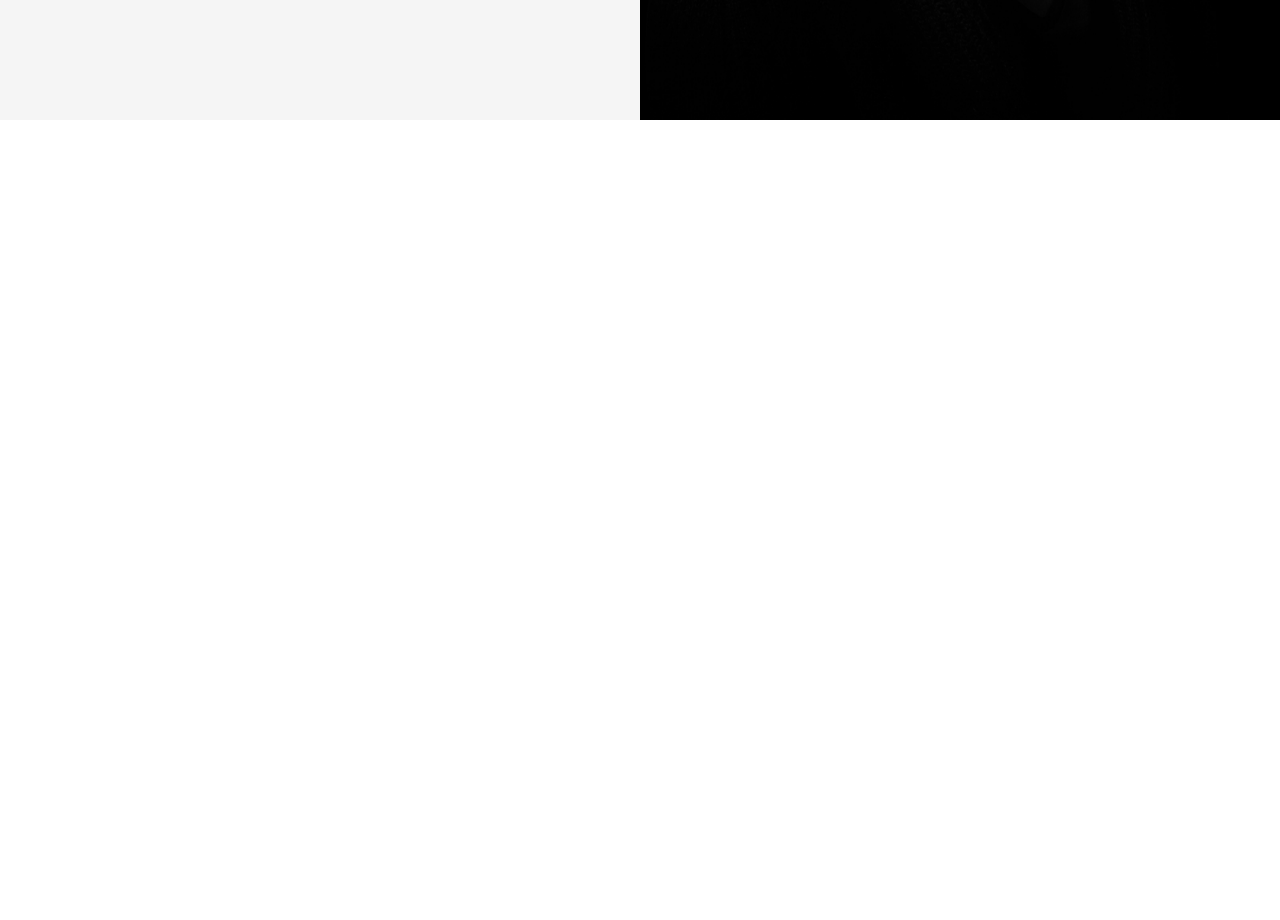
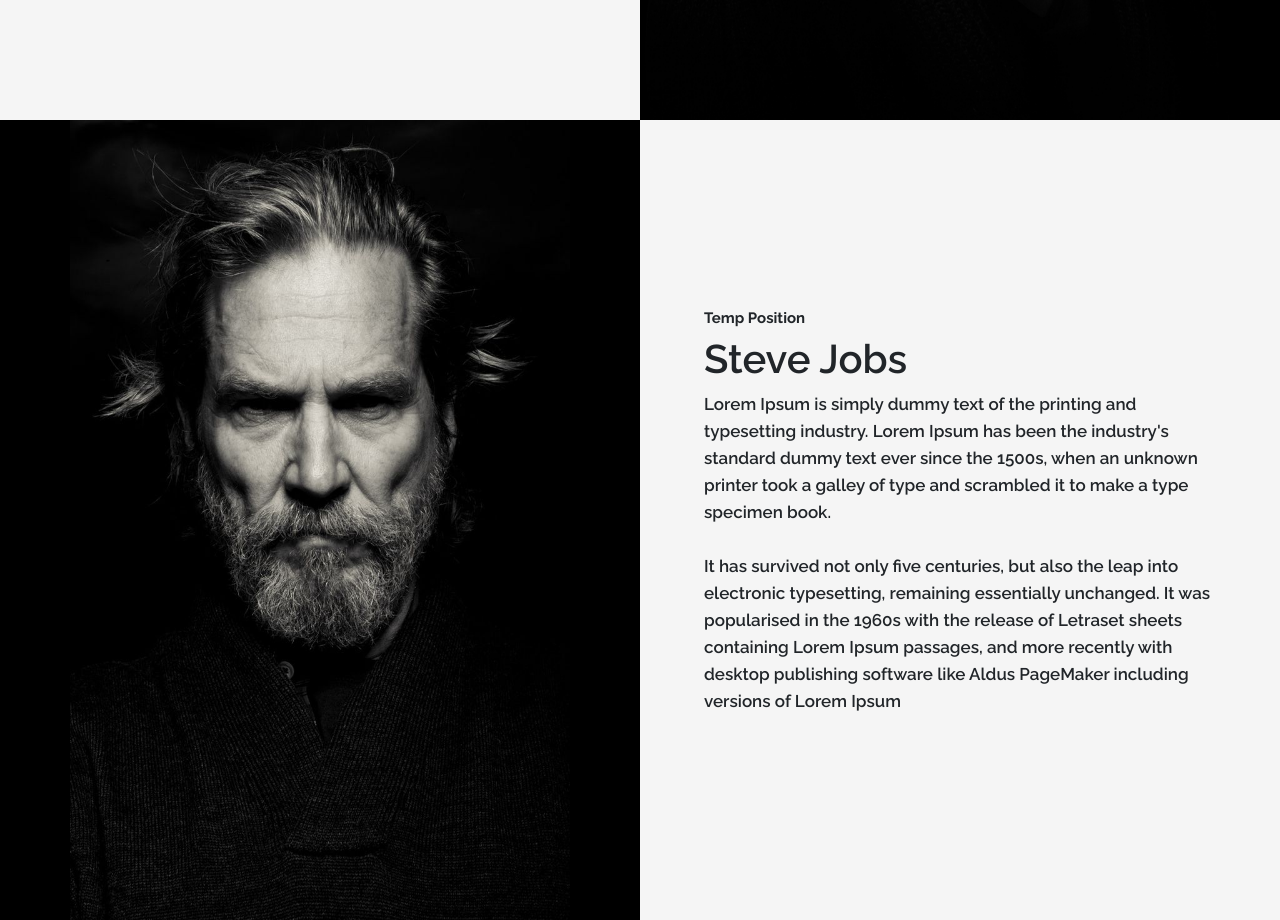
Before and after one commit to J-and-G/OfficialWebsite, a React (Create React App) app: page / in a window 1280 px wide. Shown: the part 3080-4000 px from the top of the page. Before the commit the page ends 3200 px from the top, so only its background shows below. Built offline with nearby package versions, Linux system fonts and the light colour scheme.

Commit message:
Added third person

```diff
--- a/src/components/Team/Team.js
+++ b/src/components/Team/Team.js
@@ -3,6 +3,7 @@ import Header from "../Header/Header";
 import './team.css';
 import abhi from "../../assets/abhi.png";
 import shikhar from "../../assets/shikhar.png";
+import temp from "../../assets/temp.jpg";
 
 
 class About extends Component {
@@ -10,7 +11,7 @@ class About extends Component {
   render() {
     return (
         <div class="team-list">
-            <section id="abhi" class="team-member-container">
+            <section id="member-1" class="team-member-container">
               <img src={abhi} class="image-poster" alt="developer" />
               <div class="text-container">
                 <div class="text-details">
@@ -19,11 +20,11 @@ class About extends Component {
                   <p>Lorem Ipsum is simply dummy text of the printing and typesetting industry. Lorem Ipsum has been the industry's standard dummy text ever since the 1500s,
                     when an unknown printer took a galley of type and scrambled it to make a type specimen book.
                     <br /><br />It has survived not only five centuries, but also the leap into electronic typesetting, remaining essentially unchanged. It was popularised in the 1960s with the release of Letraset sheets containing Lorem Ipsum passages, and more recently with desktop publishing software like Aldus PageMaker including versions of Lorem Ipsum</p>
-                </div>w
+                </div>
               </div>
             </section>
 
-            <section id="shikhar" class="team-member-container">
+            <section id="member-2" class="team-member-container">
               <div class="text-container">
                 <div class="text-details">
                   <h3>Application Devloper</h3>
@@ -35,6 +36,21 @@ class About extends Component {
               </div>
               <img src={shikhar} class="image-poster" alt="developer" />
             </section>
+
+            <section id="member-3" class="team-member-container">
+              <div class="image-container">
+                <img src={temp} class="temp-poster" alt="developer" />
+              </div>
+              <div class="text-container">
+                <div class="text-details">
+                  <h3>Temp Position</h3>
+                  <h1> Steve Jobs</h1>
+                  <p>Lorem Ipsum is simply dummy text of the printing and typesetting industry. Lorem Ipsum has been the industry's standard dummy text ever since the 1500s,
+                    when an unknown printer took a galley of type and scrambled it to make a type specimen book.
+                    <br /><br />It has survived not only five centuries, but also the leap into electronic typesetting, remaining essentially unchanged. It was popularised in the 1960s with the release of Letraset sheets containing Lorem Ipsum passages, and more recently with desktop publishing software like Aldus PageMaker including versions of Lorem Ipsum</p>
+                </div>
+              </div>
+            </section>
         </div>
 
     );
--- a/src/components/Team/team.css
+++ b/src/components/Team/team.css
@@ -13,6 +13,19 @@
     flex: 1;
 }
 
+
+.image-container{
+    width: 50vw;
+    height: 100vh;
+    text-align: center;
+    background: black;
+}
+
+.temp-poster{
+    max-width: 500px;
+    height: 100vh;
+
+}
 
 .image-poster{
     width: 50vw;
@@ -45,3 +58,7 @@
     line-height: 1.69rem;
     font-weight: 600;
 }
+
+.image-container{
+
+}
```
Also changed, not shown: src/assets/temp.jpg (added).
